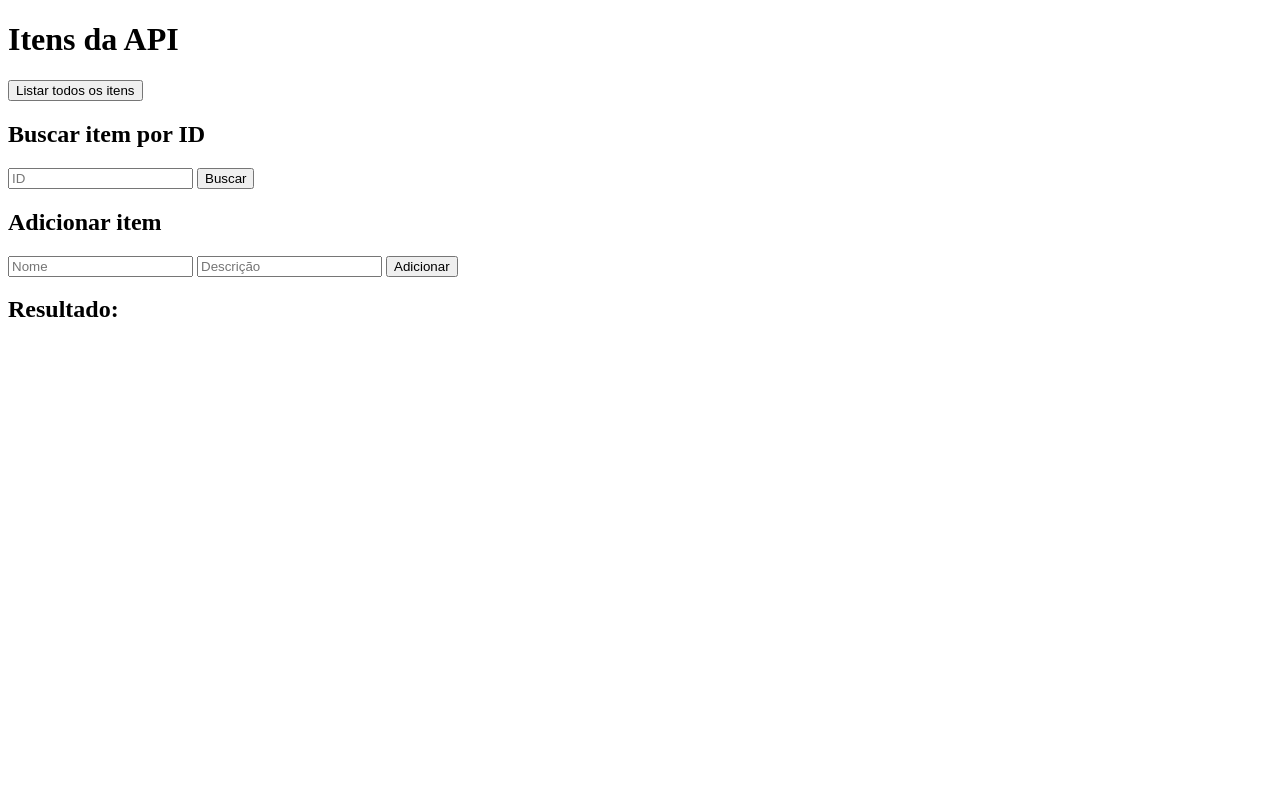
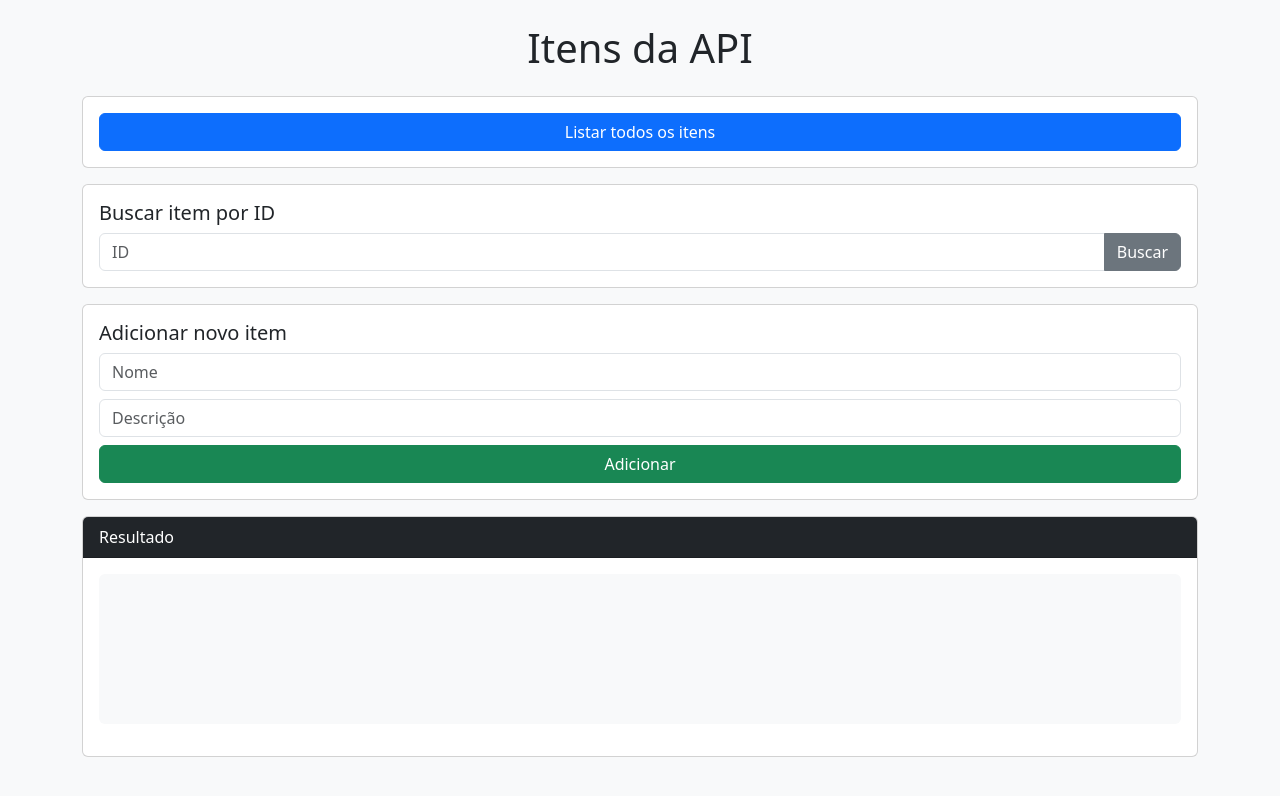
Before and after one commit to coelhovsk/NodeTestAPI, a website: page public/index.html in a window 1280 px wide. Drawn offline with nearby package versions, Linux system fonts and the light colour scheme.

Commit message:
import o path

```diff
--- a/public/index.html
+++ b/public/index.html
@@ -3,67 +3,79 @@
 <head>
   <meta charset="UTF-8">
   <title>Consumindo API Node</title>
+  <link href="https://cdn.jsdelivr.net/npm/bootstrap@5.3.2/dist/css/bootstrap.min.css" rel="stylesheet">
 </head>
-<body>
-  <h1>Itens da API</h1>
+<body class="bg-light">
 
-  <button onclick="getAll()">Listar todos os itens</button>
+  <div class="container py-4">
+    <h1 class="mb-4 text-center">Itens da API</h1>
 
-  <h2>Buscar item por ID</h2>
-  <input type="number" id="itemId" placeholder="ID">
-  <button onclick="getById()">Buscar</button>
+    <!-- Listar todos -->
+    <div class="card mb-3">
+      <div class="card-body">
+        <button onclick="getAll()" class="btn btn-primary w-100">Listar todos os itens</button>
+      </div>
+    </div>
 
-  <h2>Adicionar item</h2>
-  <input type="text" id="newName" placeholder="Nome">
-  <input type="text" id="newDesc" placeholder="Descrição">
-  <button onclick="addItem()">Adicionar</button>
+    <!-- Buscar por ID -->
+    <div class="card mb-3">
+      <div class="card-body">
+        <h5>Buscar item por ID</h5>
+        <div class="input-group">
+          <input type="number" id="itemId" class="form-control" placeholder="ID">
+          <button onclick="getById()" class="btn btn-secondary">Buscar</button>
+        </div>
+      </div>
+    </div>
 
+    <!-- Adicionar item -->
+    <div class="card mb-3">
+      <div class="card-body">
+        <h5>Adicionar novo item</h5>
+        <input type="text" id="newName" class="form-control mb-2" placeholder="Nome">
+        <input type="text" id="newDesc" class="form-control mb-2" placeholder="Descrição">
+        <button onclick="addItem()" class="btn btn-success w-100">Adicionar</button>
+      </div>
+    </div>
 
-  <h2>Resultado:</h2>
-  <pre id="output"></pre>
+    <!-- Resultado em Card -->
+    <div class="card">
+      <div class="card-header bg-dark text-white">
+        Resultado
+      </div>
+      <div class="card-body">
+        <pre id="output" class="bg-light p-3 rounded" style="min-height: 150px;"></pre>
+      </div>
+    </div>
+  </div>
 
   <script>
-    // URL base da API
-    const baseUrl = 'http://localhost:3000';
+    const baseUrl = ''; // vazio porque o HTML está no mesmo servidor da API
 
-    // Função para exibir dados no <pre>
     function show(data) {
       document.getElementById('output').textContent = JSON.stringify(data, null, 2);
     }
 
-    // GET /items
     function getAll() {
-      fetch(`${baseUrl}/items`)
-        .then(res => res.json())
-        .then(show)
-        .catch(err => console.error("Erro:", err));
+      fetch(`/items`).then(res => res.json()).then(show);
     }
 
-    // GET /items/:id
     function getById() {
       const id = document.getElementById('itemId').value;
       if (!id) return alert("Informe um ID");
-      fetch(`${baseUrl}/items/${id}`)
-        .then(res => res.json())
-        .then(show)
-        .catch(err => console.error("Erro:", err));
+      fetch(`/items/${id}`).then(res => res.json()).then(show);
     }
 
-    // POST /items
     function addItem() {
       const name = document.getElementById('newName').value;
       const description = document.getElementById('newDesc').value;
       if (!name || !description) return alert("Informe nome e descrição");
-      fetch(`${baseUrl}/items`, {
+      fetch(`/items`, {
         method: 'POST',
         headers: { 'Content-Type': 'application/json' },
         body: JSON.stringify({ name, description })
-      })
-        .then(res => res.json())
-        .then(show)
-        .catch(err => console.error("Erro:", err));
+      }).then(res => res.json()).then(show);
     }
-
   </script>
 </body>
 </html>
```
Also changed, not shown: server.js (+16 -10 lines).
